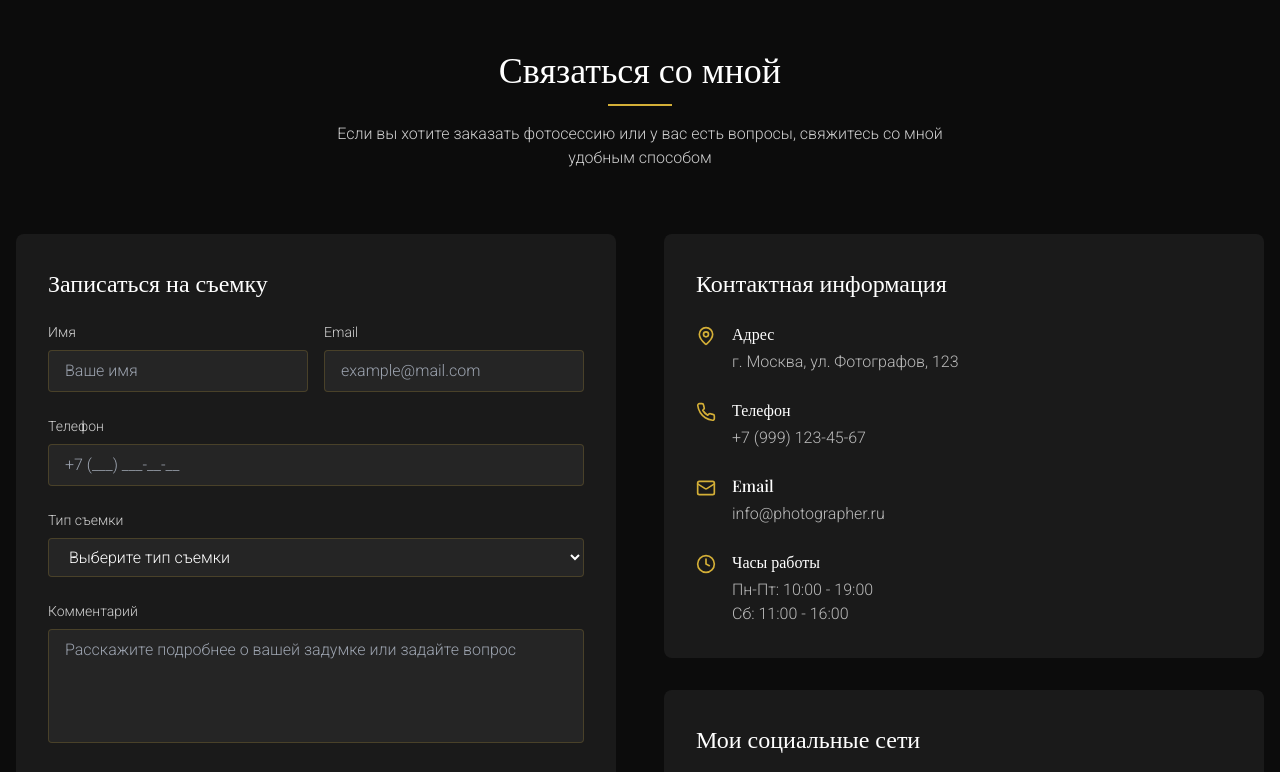
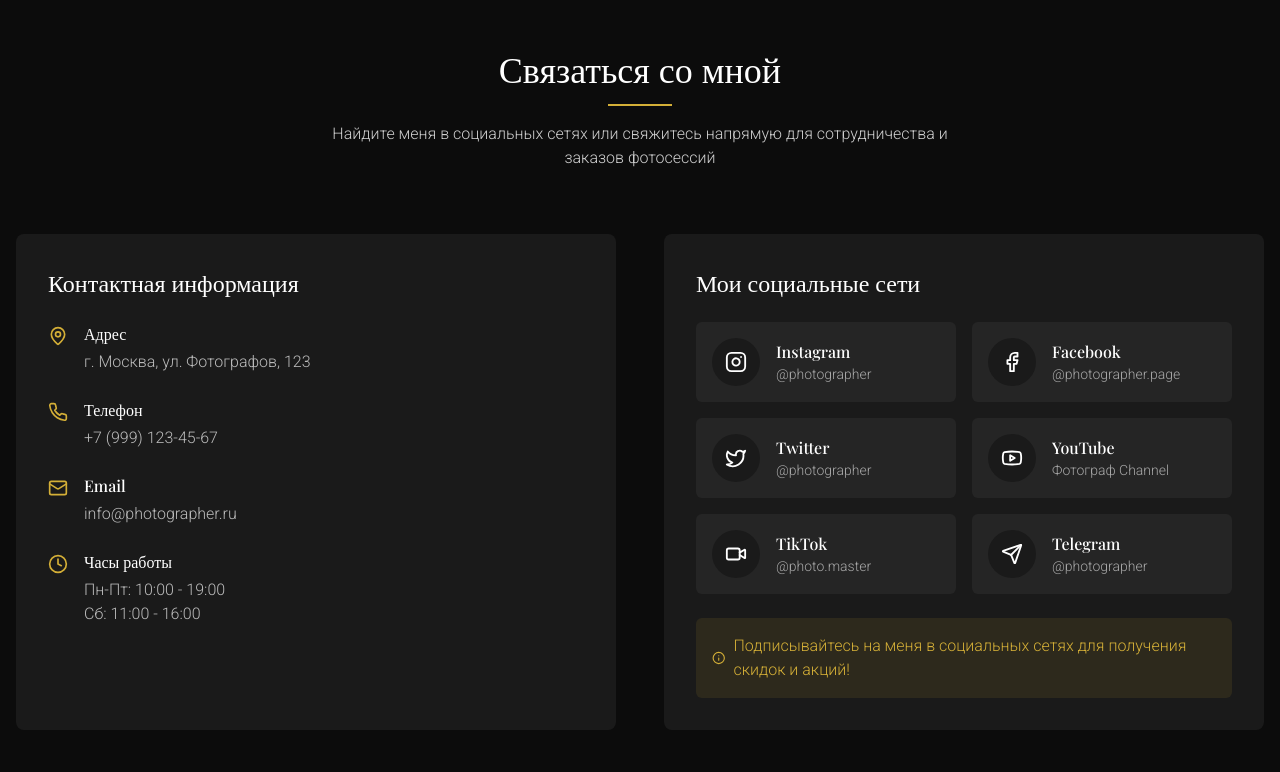
Before and after one commit to pr-poehali-dev/dark-photo-portfolio, a React (Vite) app: page / in a window 1280 px wide. Shown: the part 3680-4452 px from the top of the page. Built offline with nearby package versions, Linux system fonts and the light colour scheme.

Commit message:
Удаление списка социальных сетей

```diff
--- a/src/components/home/Contacts.tsx
+++ b/src/components/home/Contacts.tsx
@@ -1,6 +1,6 @@
-import ContactForm from "./contacts/ContactForm";
+import Icon from "@/components/ui/icon";
+import SocialLinks from "./contacts/SocialLinks";
 import ContactInfo from "./contacts/ContactInfo";
-import SocialLinks from "./contacts/SocialLinks";
 
 const Contacts = () => {
   return (
@@ -12,20 +12,17 @@ const Contacts = () => {
           </h2>
           <div className="h-[2px] w-16 bg-gold mx-auto my-4"></div>
           <p className="text-white/80 max-w-2xl mx-auto">
-            Если вы хотите заказать фотосессию или у вас есть вопросы, свяжитесь
-            со мной удобным способом
+            Найдите меня в социальных сетях или свяжитесь напрямую для
+            сотрудничества и заказов фотосессий
           </p>
         </div>
 
         <div className="grid grid-cols-1 lg:grid-cols-2 gap-12">
-          {/* Форма обратной связи */}
-          <ContactForm />
+          {/* Контактная информация */}
+          <ContactInfo />
 
-          {/* Блоки с контактной информацией и социальными сетями */}
-          <div className="space-y-8">
-            <ContactInfo />
-            <SocialLinks />
-          </div>
+          {/* Социальные сети */}
+          <SocialLinks />
         </div>
       </div>
     </section>
--- a/src/components/home/contacts/SocialLinks.tsx
+++ b/src/components/home/contacts/SocialLinks.tsx
@@ -1,4 +1,3 @@
-
 import Icon from "@/components/ui/icon";
 import { SocialLinkItem } from "./SocialLinkItem";
 
@@ -8,34 +7,48 @@ const SocialLinks = () => {
       name: "Instagram",
       icon: "Instagram",
       username: "@photographer",
-      link: "#"
+      link: "#",
     },
     {
       name: "Facebook",
       icon: "Facebook",
       username: "@photographer.page",
-      link: "#"
+      link: "#",
     },
     {
       name: "Twitter",
       icon: "Twitter",
       username: "@photographer",
-      link: "#"
+      link: "#",
     },
     {
       name: "YouTube",
       icon: "Youtube",
       username: "Фотограф Channel",
-      link: "#"
+      link: "#",
+    },
+    {
+      name: "TikTok",
+      icon: "Video",
+      username: "@photo.master",
+      link: "#",
+    },
+    {
+      name: "Telegram",
+      icon: "Send",
+      username: "@photographer",
+      link: "#",
     },
   ];
 
   return (
     <div className="bg-[#1a1a1a] p-8 rounded-lg">
-      <h3 className="text-2xl font-playfair text-white mb-6">Мои социальные сети</h3>
+      <h3 className="text-2xl font-playfair text-white mb-6">
+        Мои социальные сети
+      </h3>
 
       <div className="grid grid-cols-1 sm:grid-cols-2 gap-4">
-        {socialNetworks.map(network => (
+        {socialNetworks.map((network) => (
           <SocialLinkItem
             key={network.name}
             name={network.name}
@@ -49,7 +62,8 @@ const SocialLinks = () => {
       <div className="mt-6 p-4 bg-gold/10 rounded-md">
         <p className="text-gold flex items-center">
           <Icon name="Info" size={16} className="mr-2" />
-          Подписывайтесь на меня в социальных сетях для получения скидок и акций!
+          Подписывайтесь на меня в социальных сетях для получения скидок и
+          акций!
         </p>
       </div>
     </div>
```
